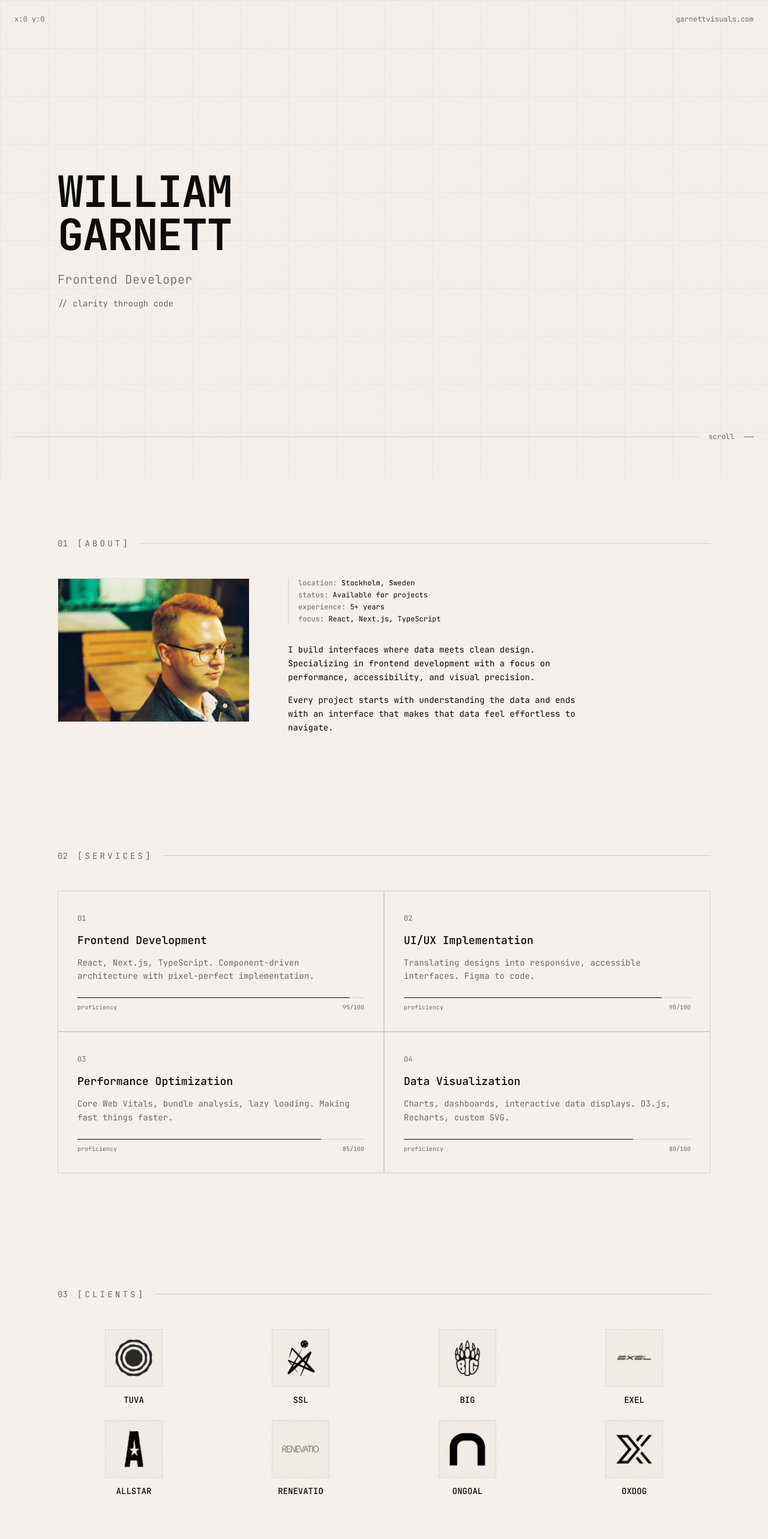
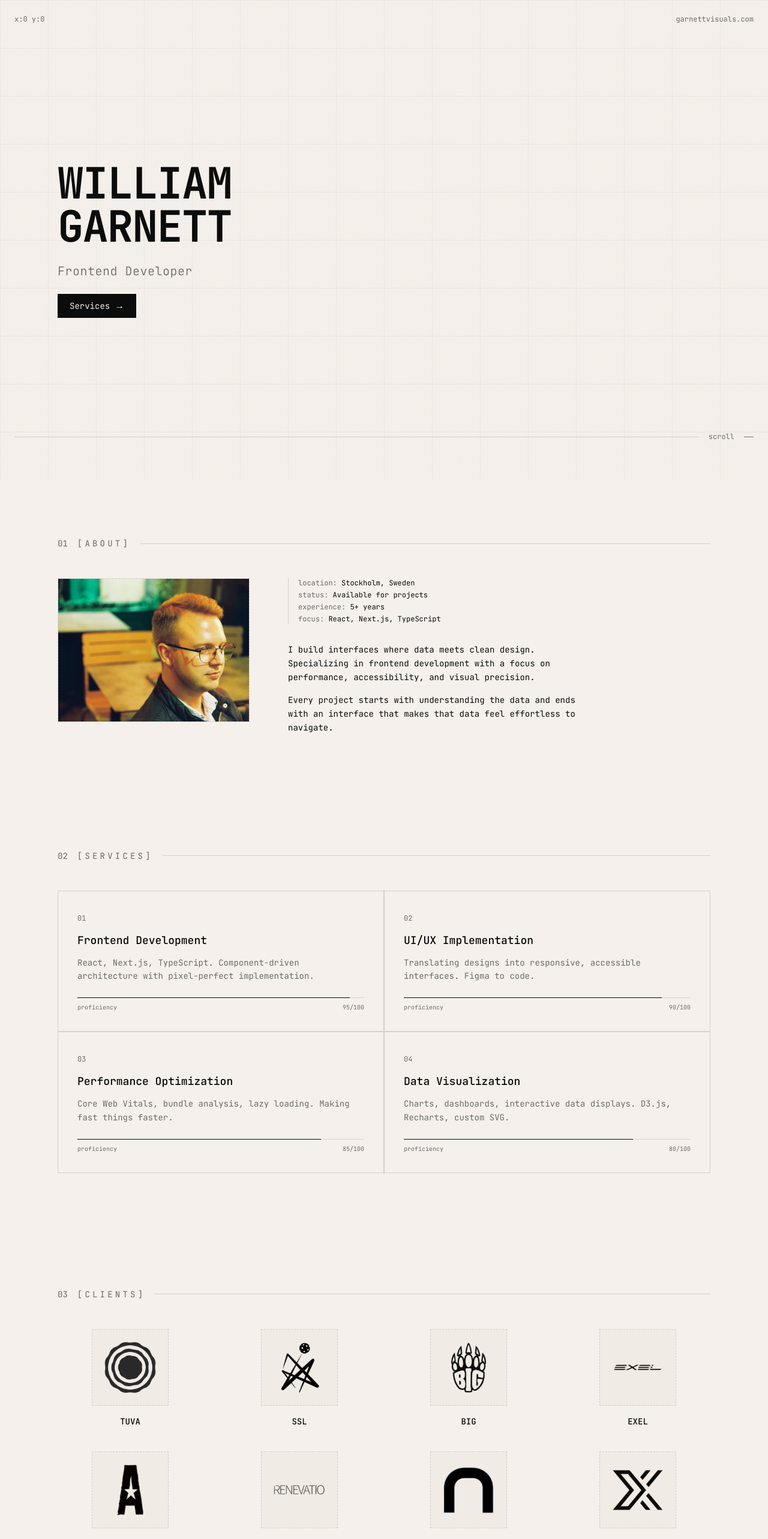
Before and after one commit to WilliamGarnett/garnettvisuals.com, a Next.js app: page / in a window 1280 px wide. Shown: the top 2566 px of the page at 60% size. Built offline with nearby package versions, Linux system fonts and the light colour scheme.

Commit message:
styling improvements

```diff
--- a/src/app/components/ClientsSection.tsx
+++ b/src/app/components/ClientsSection.tsx
@@ -49,10 +49,10 @@ export function ClientsSection() {
     <section id="clients" className="px-6 py-24 md:px-16 lg:px-24">
       <SectionHeader label="CLIENTS" index="03" />
 
-      <div className="grid grid-cols-2 gap-6 md:grid-cols-4">
+      <div className="grid grid-cols-2 gap-6 md:grid-cols-4 md:gap-10">
         {clients.map((client) => (
-          <div key={client.name} className="flex flex-col items-center gap-3">
-            <div className="flex h-24 w-24 items-center justify-center border border-dashed border-gray-light bg-beige-dark/30 p-4">
+          <div key={client.name} className="flex flex-col items-center gap-3 md:gap-4">
+            <div className="flex h-24 w-24 items-center justify-center border border-dashed border-gray-light bg-beige-dark/30 p-4 md:h-32 md:w-32 md:p-5">
               <Image
                 src={client.logo}
                 alt={client.name}
--- a/src/app/components/HeroSection.tsx
+++ b/src/app/components/HeroSection.tsx
@@ -96,26 +96,31 @@ export function HeroSection() {
 
         {/* Name with typewriter */}
         <h1 className="text-4xl font-bold leading-none tracking-tight md:text-6xl lg:text-7xl">
+          <span className="block">
             {lines[0]}
             {lines.length === 1 && (
               <span className="animate-blink ml-1 inline-block h-[0.85em] w-[0.5em] bg-black align-baseline" />
             )}
-          {lines.length > 1 && (
+          </span>
+          <span className="block">
+            {lines.length > 1 ? (
               <>
-              <br />
                 {lines[1]}
                 <span
                   className={`ml-1 inline-block h-[0.85em] w-[0.5em] bg-black align-baseline ${
-                  phase === "done" ? "opacity-0  duration-500 delay-1000" : "animate-blink"
+                    phase === "done" ? "opacity-0 duration-500 delay-1000" : "animate-blink"
                   }`}
                 />
               </>
+            ) : (
+              <span className="invisible">{GARNETT}</span>
             )}
+          </span>
         </h1>
 
         {/* Title - wipe reveal */}
         <p
-          className="mt-6 text-lg font-light tracking-wide text-gray-mid transition-[clip-path] duration-1500 ease-out md:text-xl"
+          className="mt-6 text-lg font-light tracking-wide text-gray-mid transition-[clip-path] duration-1000 ease-out md:text-xl"
           style={{
             clipPath: showRest
               ? "inset(0 0% 0 0)"
@@ -125,17 +130,21 @@ export function HeroSection() {
           Frontend Developer
         </p>
 
-        {/* Tagline - wipe reveal */}
-        <p
-          className="mt-4 max-w-md text-sm text-gray-mid transition-[clip-path] duration-1500 ease-out delay-300"
+        {/* Services button - wipe reveal */}
+        <button
+          onClick={() =>
+            document.getElementById("services")?.scrollIntoView({ behavior: "smooth" })
+          }
+          className="mt-6 flex w-fit items-center gap-2 bg-black px-5 py-2.5 text-sm text-beige transition-[clip-path] duration-200 ease-out delay-200 hover:opacity-80"
           style={{
             clipPath: showRest
               ? "inset(0 0% 0 0)"
               : "inset(0 100% 0 0)",
           }}
         >
-          {"// clarity through code"}
-        </p>
+          Services
+          <span className="text-base leading-none">&rarr;</span>
+        </button>
       </div>
 
       {/* Bottom scroll indicator */}
```
Lines whose indentation alone changed are shown as unchanged.
